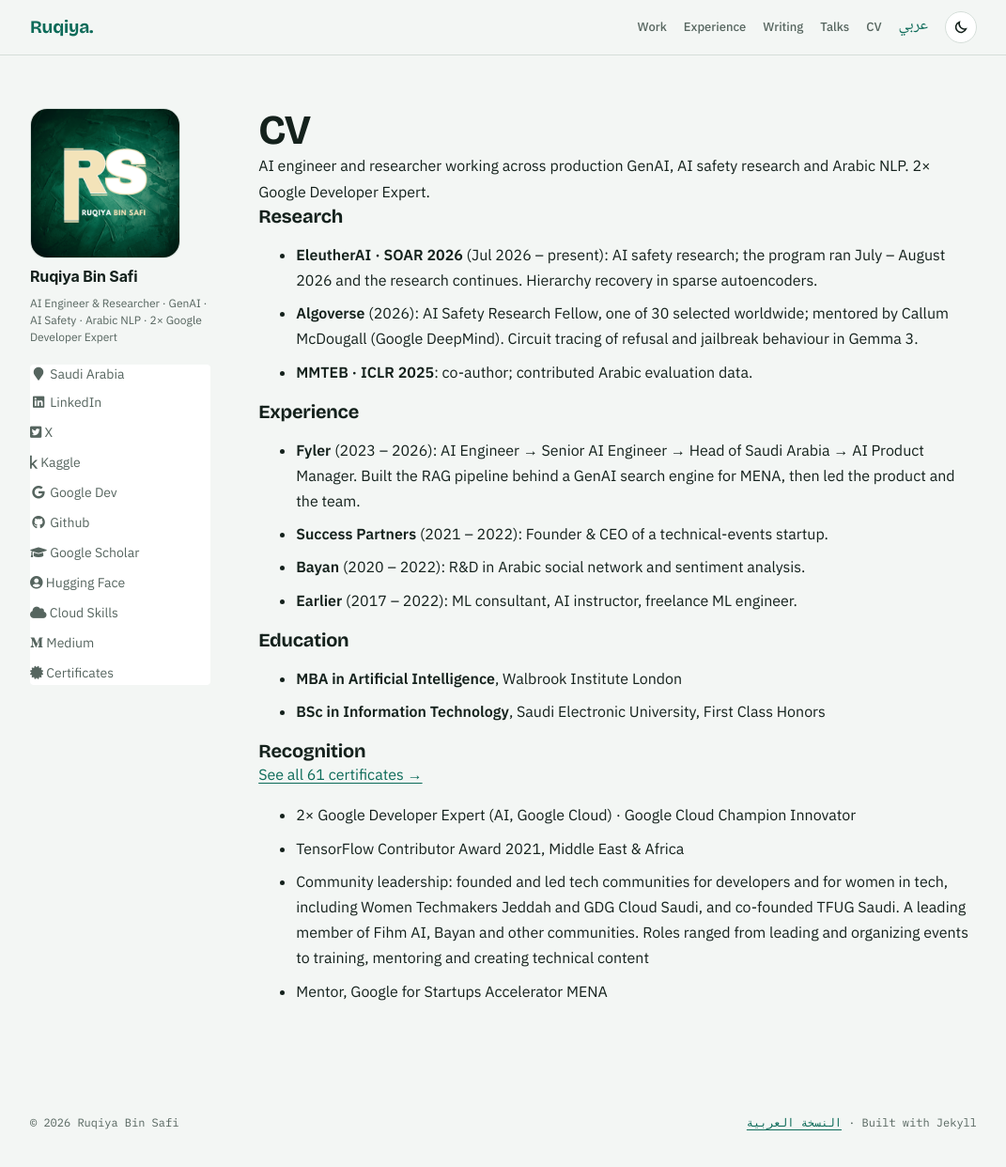
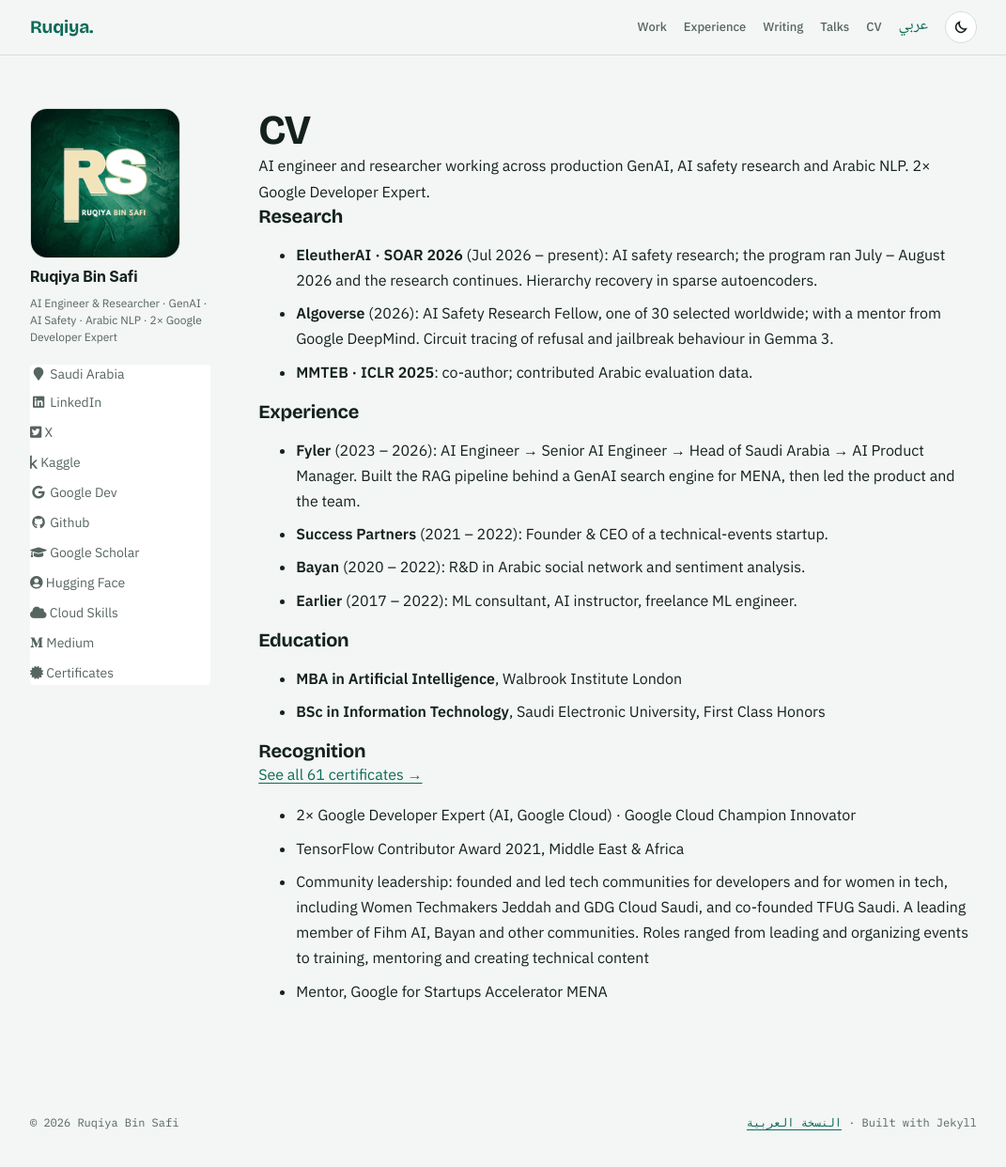
Before and after one commit to Ruqyai/ruqyai.github.io, a Jekyll site: the page built from _pages/cv.md, in a window 1280 px wide and 1245 px high. Shown: the top 1242 px of the window at 94% size, without its empty margins (104-1175 px from the left). Built offline with Jekyll 4.4.1, drawn with Linux system fonts in a browser that asks for light colours; some web fonts are replaced.

Commit message:
Mention Google DeepMind mentor without a name

```diff
--- a/_data/home/ar.yml
+++ b/_data/home/ar.yml
@@ -69,7 +69,7 @@
     - when: يناير – يونيو 2026
       title: Algoverse
       sub: زميلة بحثية في أمان الذكاء الاصطناعي
-      text: واحدة من 30 زميلاً اختيروا من حول العالم، بإرشاد Callum McDougall من Google DeepMind. تتبّع الدوائر الداخلية المسؤولة عن الرفض وكسر الحماية (Jailbreak) في Gemma 3.
+      text: واحدة من 30 زميلاً اختيروا من حول العالم، بإرشاد مرشد من Google DeepMind. تتبّع الدوائر الداخلية المسؤولة عن الرفض وكسر الحماية (Jailbreak) في Gemma 3.
     - when: 2024 – 2026
       title: ماجستير إدارة الأعمال في الذكاء الاصطناعي
       sub: Walbrook Institute London
--- a/_data/home/en.yml
+++ b/_data/home/en.yml
@@ -74,7 +74,7 @@
     - when: Jan – Jun 2026
       title: Algoverse
       sub: AI Safety Research Fellow
-      text: One of 30 fellows selected worldwide, mentored by Callum McDougall (Google DeepMind). Circuit tracing of refusal and jailbreak behaviour in Gemma 3.
+      text: One of 30 fellows selected worldwide, with a mentor from Google DeepMind. Circuit tracing of refusal and jailbreak behaviour in Gemma 3.
     - when: 2024 – 2026
       title: MBA in Artificial Intelligence
       sub: Walbrook Institute London
--- a/_pages/cv.md
+++ b/_pages/cv.md
@@ -18,7 +18,7 @@
 ## Research
 
 * **EleutherAI · SOAR 2026** (Jul 2026 – present): AI safety research; the program ran July – August 2026 and the research continues. Hierarchy recovery in sparse autoencoders.
-* **Algoverse** (2026): AI Safety Research Fellow, one of 30 selected worldwide; mentored by Callum McDougall (Google DeepMind). Circuit tracing of refusal and jailbreak behaviour in Gemma 3.
+* **Algoverse** (2026): AI Safety Research Fellow, one of 30 selected worldwide; with a mentor from Google DeepMind. Circuit tracing of refusal and jailbreak behaviour in Gemma 3.
 * **MMTEB · ICLR 2025**: co-author; contributed Arabic evaluation data.
 
 ## Experience
```
Also changed, not shown: _pages/ar/cv.md (+1 -1 lines).
